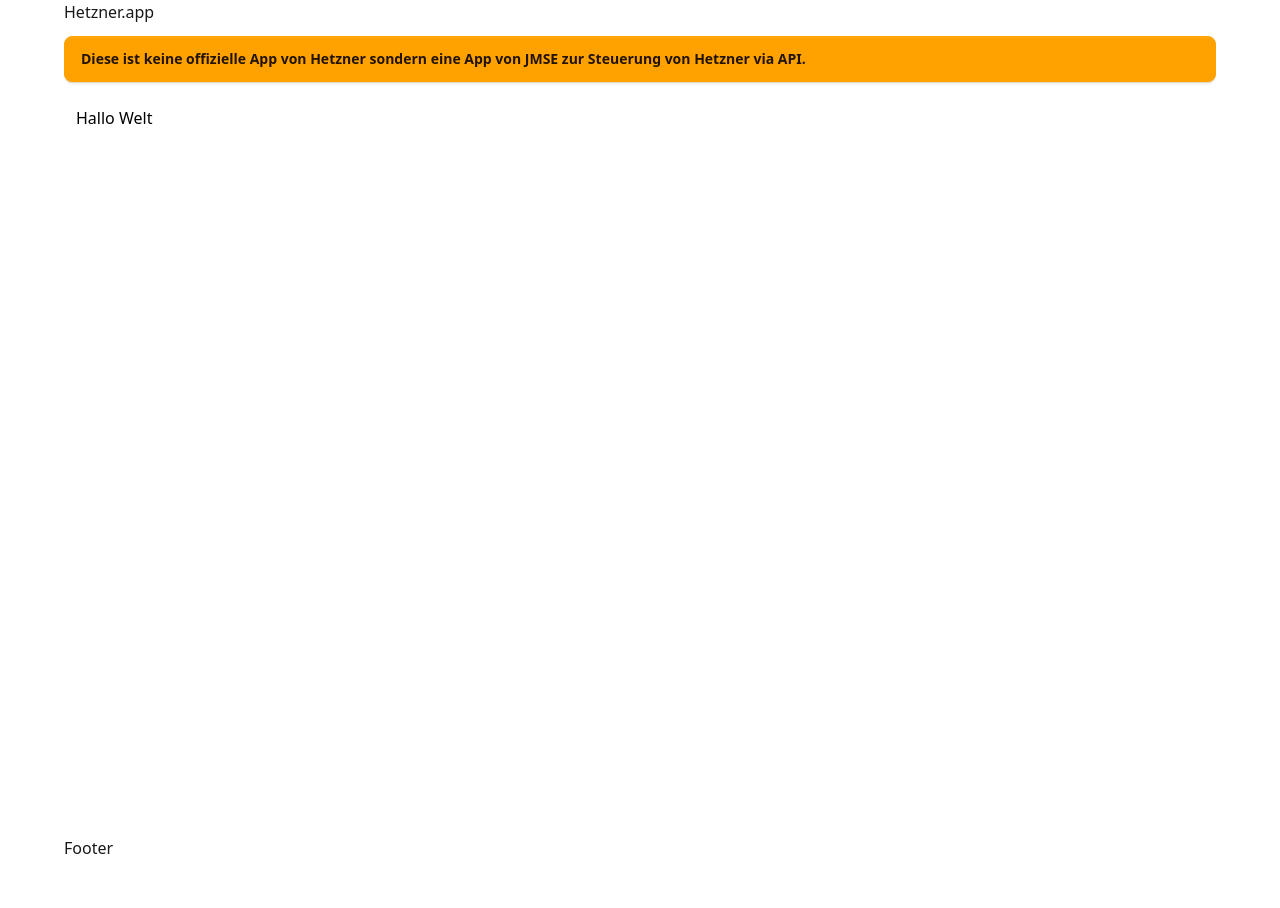
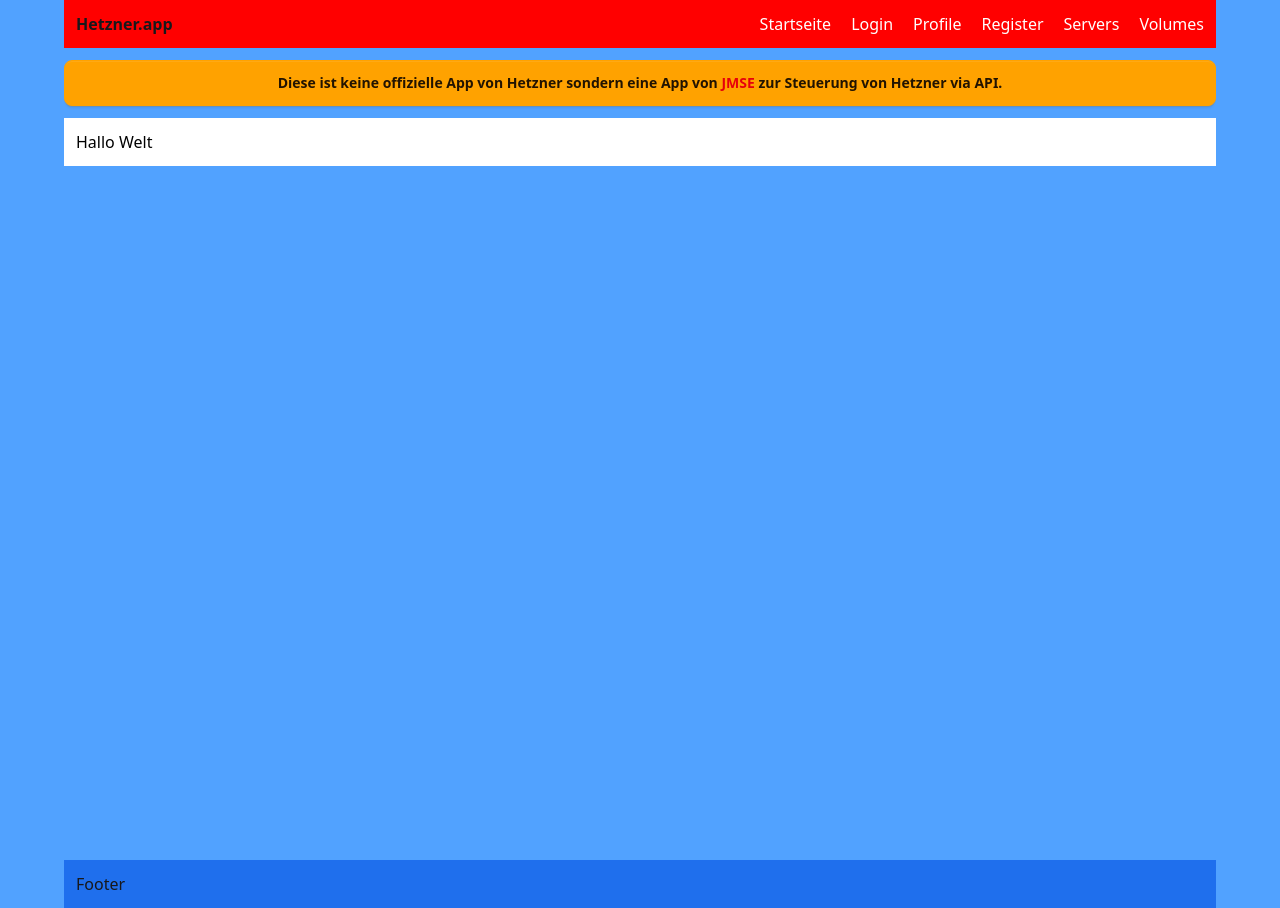
Before and after one commit to HetznerApp/nuxt-hetzner-app, a Nuxt app: page / in a window 1280 px wide. Before the commit the page ends 860 px from the top, so only its background shows below. Built offline with nearby package versions, Linux system fonts and the light colour scheme.

Commit message:
mobile navigation

```diff
--- a/app.vue
+++ b/app.vue
@@ -1,7 +1,9 @@
 <template>
-  <NuxtLayout>
-    <NuxtPage />
-  </NuxtLayout>
+  <section class="bg-blue-400">
+    <NuxtLayout>
+      <NuxtPage />
+    </NuxtLayout>
+  </section>
 </template>
 
 <script setup lang="ts">
--- /dev/null
+++ b/components/nav/content.vue
@@ -0,0 +1,26 @@
+<template>
+    <section v-if="open" class=" sm:hidden mt-3 mx-3 lg:mx-auto bg-white px-3 py-3">
+        <section class="grid grid-cols-6 gap-3">
+            <div class="col-span-3">
+                <a href="/" class="btn btn-primary btn-block">
+                    Startseite
+                </a>
+            </div>
+            <div class="col-span-3">
+                <a href="/" class="btn btn-primary btn-block">
+                    Login
+                </a>
+            </div>
+        </section>
+    </section>
+</template>
+
+<script setup lang="ts">
+import { useLocalStorage } from '@vueuse/core';
+
+const open = useLocalStorage('open-mobile', false, {});
+
+onMounted(() => {
+    open.value = false;
+});
+</script>
--- /dev/null
+++ b/components/nav/desktop.vue
@@ -0,0 +1,12 @@
+<template>
+    <section class="desktop hidden lg:flex">
+        <ul class="flex space-x-5 text-white">
+            <li><a href="/" class="hover:font-bold">Startseite</a></li>
+            <li><a href="/" class="hover:font-bold">Login</a></li>
+            <li><a href="/user/profile" class="hover:font-bold">Profile</a></li>
+            <li><a href="/" class="hover:font-bold">Register</a></li>
+            <li><a href="/" class="hover:font-bold">Servers</a></li>
+            <li><a href="/" class="hover:font-bold">Volumes</a></li>
+        </ul>
+    </section>
+</template>
--- /dev/null
+++ b/components/nav/mobile.vue
@@ -0,0 +1,21 @@
+<template>
+    <section class="mobile sm:hidden">
+        <div v-if="open" class="times">
+            <button type="button" @click="open = !open">
+                <FontAwesomeIcon :icon="faTimes" class="w-5" color="white" />
+            </button>
+        </div>
+        <div v-else class="bars">
+            <button type="button" @click="open = !open">
+                <FontAwesomeIcon :icon="faBars" class="w-5" color="white" />
+            </button>
+        </div>
+    </section>
+</template>
+
+<script setup lang="ts">
+import { FontAwesomeIcon } from '@fortawesome/vue-fontawesome';
+import { faBars, faTimes } from '@fortawesome/free-solid-svg-icons'
+import { useLocalStorage } from '@vueuse/core';
+const open = useLocalStorage('open-mobile', false, {});
+</script>
--- /dev/null
+++ b/components/nav/tablet.vue
@@ -0,0 +1,64 @@
+<template>
+    <section class="tablet hidden sm:flex lg:hidden">
+        <div v-if="open" class="times">
+            <button type="button" @click="open = !open">
+                <FontAwesomeIcon :icon="faTimes" class="w-5" color="white" />
+            </button>
+        </div>
+        <div v-else class="bars space-x-4">
+            <button type="button">
+                <FontAwesomeIcon :icon="faPlusCircle" class="w-5" color="white" />
+            </button>
+            <button type="button">
+                <FontAwesomeIcon :icon="faServer" class="w-5" color="white" />
+            </button>
+            <button type="button">
+                <FontAwesomeIcon :icon="faHardDrive" class="w-5" color="white" />
+            </button>
+            <button type="button" @click="open = !open">
+                <FontAwesomeIcon :icon="faBars" class="w-5" color="white" />
+            </button>
+        </div>
+    </section>
+    <section class="tablet hidden sm:flex lg:hidden">
+        <div class="drawer">
+            <input id="my-drawer" type="checkbox" v-model="open" class="drawer-toggle" />
+            <div class="drawer-content">
+                <!-- Page content here -->
+            </div>
+            <div class="drawer-side">
+                <label for="my-drawer" aria-label="close sidebar" class="drawer-overlay"></label>
+                <section class="menu text-base-content min-h-full w-96 p-4 bg-base-200">
+                    <img src="https://cdn.jmse.cloud/logo-jmse.png" class="bg-white px-3 py-3 rounded-lg" alt="">
+                    <section class="grid grid-cols-6 gap-3 my-3">
+                        <div class="col-span-3">
+                            <a href="/" class="btn btn-primary btn-block">Startseite</a>
+                        </div>
+                        <div class="col-span-3">
+                            <a href="/login" class="btn btn-primary btn-block">Login</a>
+                        </div>
+                        <div class="col-span-3">
+                            <a href="/resgister" class="btn btn-primary btn-block">Register</a>
+                        </div>
+                        <div class="col-span-3">
+                            <a href="/user/profile" class="btn btn-primary btn-block">Profile</a>
+                        </div>
+                        <div class="col-span-3">
+                            <a href="/servers" class="btn btn-primary btn-block">Servers</a>
+                        </div>
+                        <div class="col-span-3">
+                            <a href="/volumes" class="btn btn-primary btn-block">Volumes</a>
+                        </div>
+                    </section>
+                </section>
+            </div>
+        </div>
+    </section>
+</template>
+
+<script setup lang="ts">
+import { FontAwesomeIcon } from '@fortawesome/vue-fontawesome';
+import { faBars, faHardDrive, faPlusCircle, faServer, faTimes } from '@fortawesome/free-solid-svg-icons'
+import { useLocalStorage } from '@vueuse/core';
+const open = useLocalStorage('open-mobile', false, {});
+</script>
--- a/layouts/default.vue
+++ b/layouts/default.vue
@@ -1,21 +1,26 @@
 <template>
-    <header class="mx-auto max-w-6xl flex justify-between">
-        <section class="logo">
+    <header class="mx-auto max-w-6xl px-3 py-3 flex justify-between bg-[#FF0000]">
+        <section class="logo font-bold">
             <span>Hetzner.app</span>
         </section>
+        <nav>
+            <NavMobile />
+            <NavTablet />
+            <NavDesktop />
+        </nav>
     </header>
+    <NavContent />
     <main class="mx-auto min-h-screen max-w-6xl">
         <div class="mx-3 my-3 lg:mx-0">
-            <section role="alert" class="alert alert-warning">
-            <p class="font-bold text-center block">
-                Diese ist keine offizielle App von Hetzner sondern eine App von JMSE zur Steuerung von Hetzner
+            <section role="alert" class="alert alert-warning block text-center font-bold">
+                Diese ist keine offizielle App von Hetzner sondern eine App von
+                <a href="https://www.jmse.cloud" class="text-red-600" target="_blank">JMSE</a> zur Steuerung von Hetzner
                 via API.
-            </p>
-        </section>
+            </section>
         </div>
         <slot />
     </main>
-    <footer class="mx-auto max-w-6xl">
+    <footer class="mx-auto max-w-6xl px-3 py-3 bg-primary">
         Footer
     </footer>
 </template>
--- a/package.json
+++ b/package.json
@@ -10,8 +10,12 @@
     "postinstall": "nuxt prepare"
   },
   "dependencies": {
+    "@fortawesome/fontawesome-svg-core": "^6.7.2",
+    "@fortawesome/free-solid-svg-icons": "^6.7.2",
+    "@fortawesome/vue-fontawesome": "^3.0.8",
     "@nuxtjs/plausible": "1.2.0",
     "@tailwindcss/vite": "^4.1.4",
+    "@vueuse/core": "^13.1.0",
     "daisyui": "^5.0.27",
     "nuxt": "^3.16.2",
     "tailwindcss": "^4.1.4",
--- a/tailwind.config.js
+++ b/tailwind.config.js
@@ -3,6 +3,7 @@ module.exports = {
     './pages/**/*.{vue}',
     './components/**/*.{vue}',
     './layouts/**/*.{vue}',
+    './app.vue',
   ],
   purge: [],
   darkMode: false, // or 'media' or 'class'
```
Also changed, not shown: 1 other file (tests, documents, lock files or other folders).
